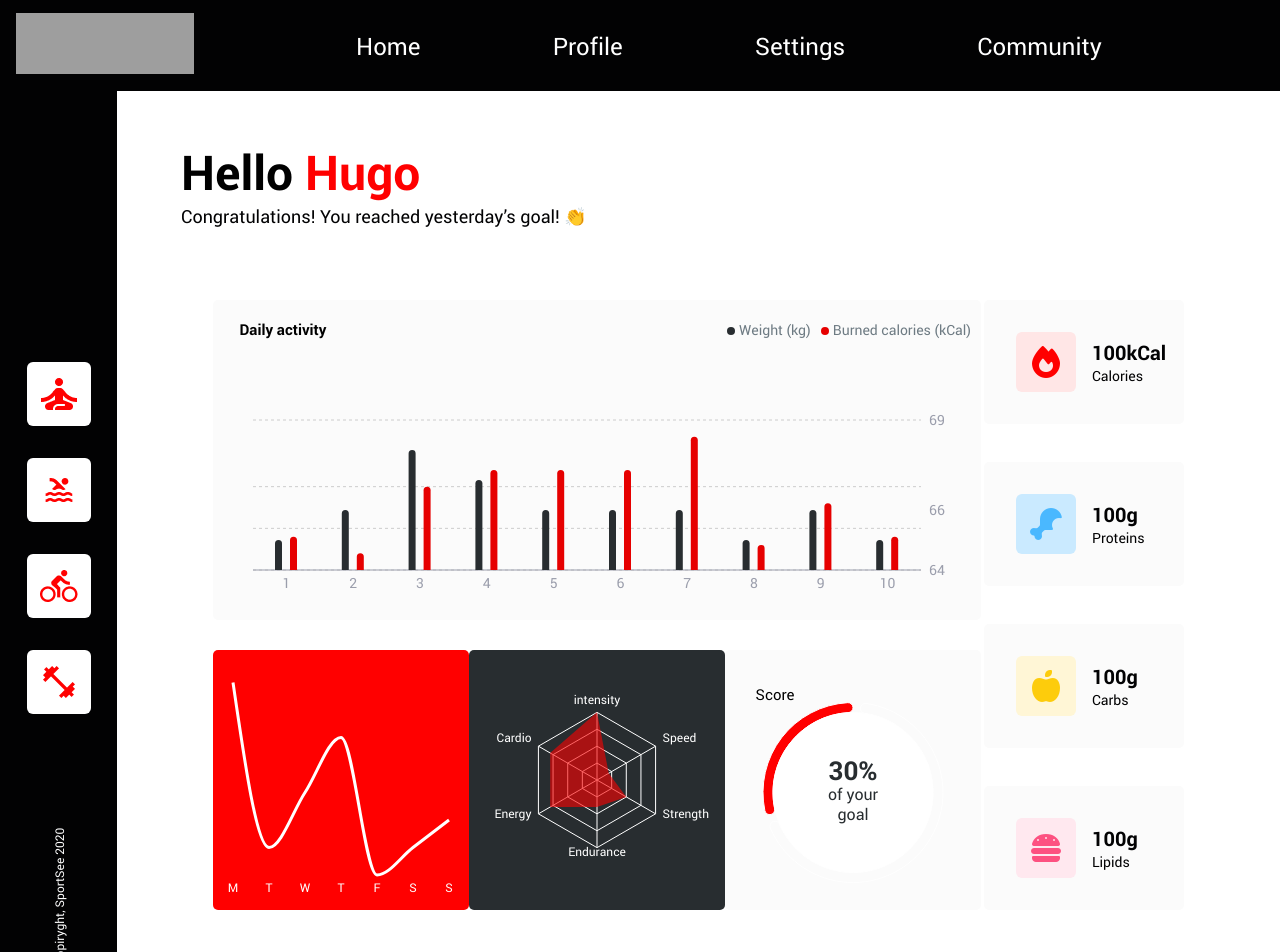
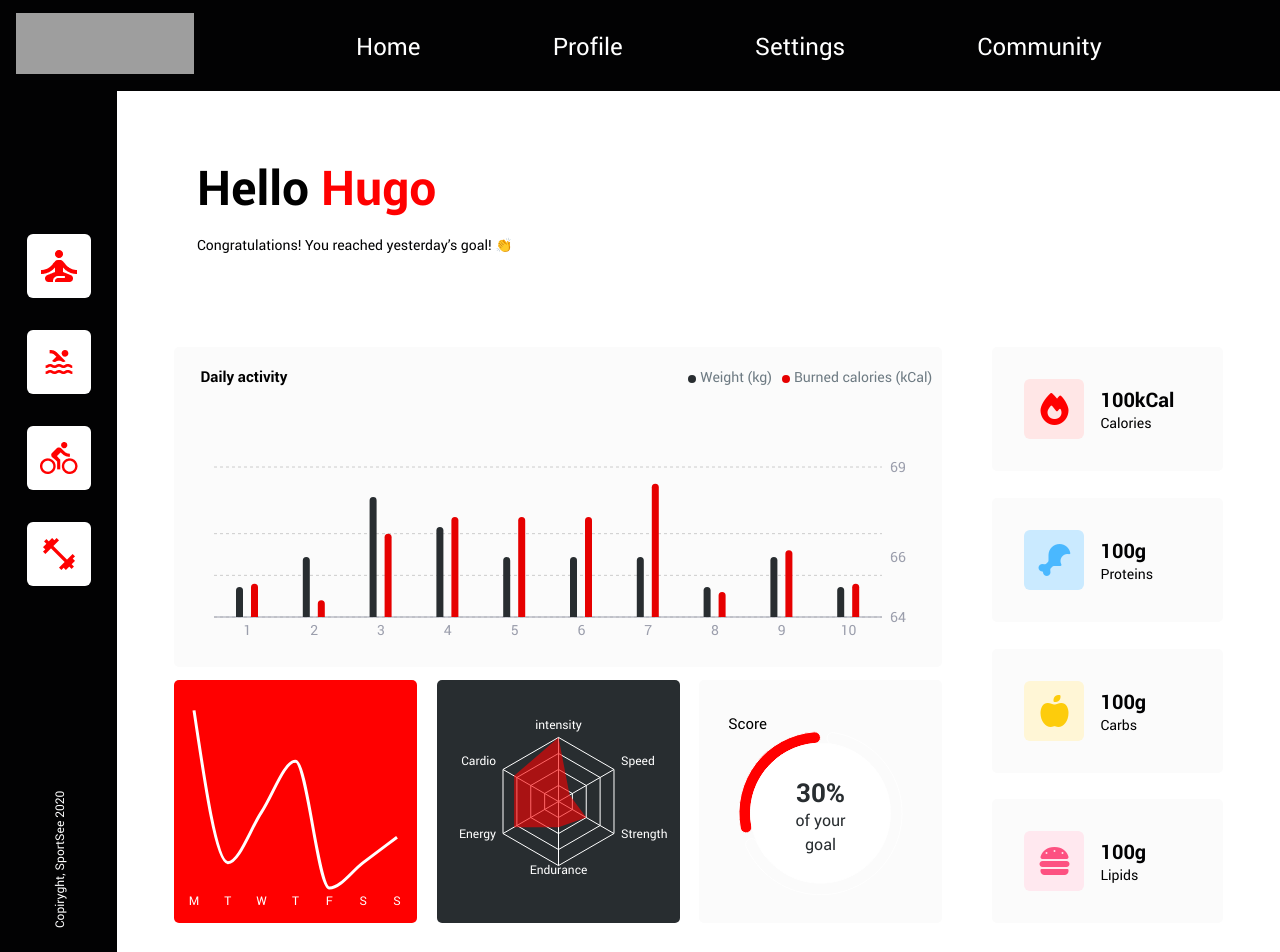
Before and after one commit to Hugolainen/SportSee, a React (Create React App) app in the folder sportsee/: page / in a window 1280 px wide. Shown: the top 952 px of the page. Built offline with nearby package versions, Linux system fonts and the light colour scheme; grey boxes are pictures that could not be loaded.

Commit message:
Finished improving the responsiveness

```diff
--- a/sportsee/src/assets/css/style.css
+++ b/sportsee/src/assets/css/style.css
@@ -73,15 +73,22 @@ a {
 }
 
 .nutritionCard {
-  width: 15vw;
-  min-width: 200px;
+  width: 18vw;
+  min-width: 180px;
   max-width: 258px;
-  height: 124px;
+  min-height: 70px;
+  max-height: 124px;
+  height: 10vw;
   background-color: #fbfbfb;
   border-radius: 5px;
   display: flex;
   align-items: center;
   padding: 32px;
+}
+@media (max-width: 1230px) {
+  .nutritionCard {
+    padding: 15px;
+  }
 }
 .nutritionCard__icon {
   min-width: 60px;
@@ -117,7 +124,10 @@ a {
   font-size: 12px;
   min-width: 200px;
   max-width: 260px;
-  width: 20vw;
+  width: 19vw;
+  min-height: 200px;
+  max-height: 260px;
+  height: 19vw;
 }
 
 .scoreGraph {
@@ -126,8 +136,10 @@ a {
   font-size: 15px;
   min-width: 200px;
   max-width: 260px;
-  width: 20vw;
-  height: 260px;
+  width: 19vw;
+  min-height: 200px;
+  max-height: 260px;
+  height: 19vw;
 }
 .scoreGraph__text {
   font-size: 16px;
@@ -147,8 +159,10 @@ a {
   font-size: 15px;
   min-width: 200px;
   max-width: 260px;
-  width: 20vw;
-  height: 260px;
+  width: 19vw;
+  min-height: 200px;
+  max-height: 260px;
+  height: 19vw;
 }
 .averageSpeedGraph__tooltip {
   background-color: #ffffff;
@@ -163,10 +177,12 @@ a {
 }
 
 .dailyActivityGraph {
-  height: 320px;
   min-width: 630px;
   max-width: 835px;
   width: 60vw;
+  min-height: 270px;
+  max-height: 320px;
+  height: 28vw;
   background-color: #fbfbfb;
   border-radius: 5px;
   font-size: 14px;
@@ -221,10 +237,11 @@ a {
 .sidebar {
   background-color: #020203;
   width: 117px;
-  height: 933px;
+  min-height: 700px;
   max-height: 933px;
+  height: 70vw;
   margin-top: -1px;
-  padding-top: 20%;
+  padding-top: 10%;
   padding-bottom: 150px;
   display: flex;
   flex-direction: column;
@@ -261,16 +278,38 @@ a {
 }
 
 .box {
-  margin: 3rem 4rem;
   width: 100%;
+  display: flex;
+  flex-direction: column;
+  justify-content: space-around;
+  align-content: space-around;
+}
+.box__title {
+  margin-left: 5rem;
+  margin-top: 2rem;
+}
+@media (max-width: 1230px) {
+  .box__title {
+    margin-left: 3rem;
+    margin-top: 2rem;
+  }
+}
+.box__title p {
+  margin-top: 1rem;
+}
+@media (max-width: 1230px) {
+  .box__title p {
+    margin-top: 0.5rem;
+  }
 }
 
 .stats {
   display: flex;
-  justify-content: space-between;
+  justify-content: space-around;
   margin: 2rem;
-  margin-top: 4.5rem;
-  height: 610px;
+  min-height: 500px;
+  max-height: 610px;
+  height: 45vw;
 }
 .stats__activity {
   display: flex;
--- a/sportsee/src/assets/scss/components/_averageSpeedGraph.scss
+++ b/sportsee/src/assets/scss/components/_averageSpeedGraph.scss
@@ -6,8 +6,10 @@
 
     min-width: 200px;
     max-width: 260px;
-    width: 20vw;
-    height: 260px;
+    width: 19vw;
+    min-height: 200px;
+    max-height: 260px;
+    height: 19vw;
 
     &__tooltip{
         background-color: $color-tertiary;
--- a/sportsee/src/assets/scss/components/_dailyActivityGraph.scss
+++ b/sportsee/src/assets/scss/components/_dailyActivityGraph.scss
@@ -1,8 +1,12 @@
 .dailyActivityGraph{
-    height: 320px;
     min-width: 630px;
     max-width: 835px;
     width: 60vw;
+
+    min-height: 270px;
+    max-height: 320px;
+    height: 28vw;
+
     background-color: $color-bgLight;
     border-radius: 5px;
     font-size: 14px;
--- a/sportsee/src/assets/scss/components/_nutritionCard.scss
+++ b/sportsee/src/assets/scss/components/_nutritionCard.scss
@@ -1,14 +1,21 @@
 .nutritionCard{
-    width: 15vw;
-    min-width: 200px;
+    width: 18vw;
+    min-width: 180px;
     max-width: 258px;
-    height: 124px;
+
+    min-height: 70px;
+    max-height: 124px;
+    height: 10vw;
+
     background-color: $color-bgLight;
     border-radius: 5px;
 
     display: flex;
     align-items: center;
     padding: 32px;
+    @media (max-width: 1230px) {
+        padding: 15px;
+    }
 
     &__icon{
         min-width: 60px;
--- a/sportsee/src/assets/scss/components/_radarGraph.scss
+++ b/sportsee/src/assets/scss/components/_radarGraph.scss
@@ -6,5 +6,8 @@
 
     min-width: 200px;
     max-width: 260px;
-    width: 20vw;
+    width: 19vw;
+    min-height: 200px;
+    max-height: 260px;
+    height: 19vw;
 }
--- a/sportsee/src/assets/scss/components/_scoreGraph.scss
+++ b/sportsee/src/assets/scss/components/_scoreGraph.scss
@@ -6,9 +6,11 @@
 
     min-width: 200px;
     max-width: 260px;
-    width: 20vw;
+    width: 19vw;
 
-    height: 260px;
+    min-height: 200px;
+    max-height: 260px;
+    height: 19vw;
 
     &__text{
         font-size: 16px;
--- a/sportsee/src/assets/scss/layouts/_sidebar.scss
+++ b/sportsee/src/assets/scss/layouts/_sidebar.scss
@@ -1,10 +1,13 @@
 .sidebar{
     background-color: $color-secondary;
     width: 117px;
-    height: 933px;
+
+    min-height: 700px;
     max-height: 933px;
+    height: 70vw;
+
     margin-top: -1px;
-    padding-top: 20%;
+    padding-top: 10%;
     padding-bottom: 150px;
 
     display: flex;
--- a/sportsee/src/assets/scss/pages/_stats.scss
+++ b/sportsee/src/assets/scss/pages/_stats.scss
@@ -1,15 +1,37 @@
 .box{
-    margin: 3rem 4rem;
     width: 100%;
+    display: flex;
+    flex-direction: column;
+    justify-content: space-around;
+    align-content: space-around;
+
+    &__title{
+        margin-left: 5rem;
+        margin-top: 2rem;
+
+        @media (max-width: 1230px) {
+            margin-left: 3rem;
+            margin-top: 2rem;
+        }
+
+        & p{
+            margin-top: 1rem;
+
+            @media (max-width: 1230px) {
+                margin-top: 0.5rem;
+            }
+        }
+    }
 }
 
 .stats{
     display: flex;
-    justify-content: space-between;
+    justify-content: space-around;
 
     margin: 2rem;
-    margin-top: 4.5rem;
-    height: 610px;
+    min-height: 500px;
+    max-height: 610px;
+    height: 45vw;
 
     &__activity{
         display: flex;
--- a/sportsee/src/elements/ScoreGraph/ScoreGraph.js
+++ b/sportsee/src/elements/ScoreGraph/ScoreGraph.js
@@ -19,8 +19,8 @@ class ScoreGraph extends Component {
                     <PieChart>
                         <Pie
                             data={data}
-                            innerRadius={80}
-                            outerRadius={90}
+                            innerRadius="60%"
+                            outerRadius="70%"
                             paddingAngle={5}
                             dataKey="value"
                             startAngle={90}
@@ -34,22 +34,29 @@ class ScoreGraph extends Component {
                             <Cell key={`cell-${index}`} fill={colors[index % colors.length]} />
                             ))}
                         </Pie>
-                        <Pie cy="55%" data={filling} dataKey="value" nameKey="name" outerRadius={80} fill="white" />
+                        <Pie
+                            cy="55%"
+                            data={filling}
+                            dataKey="value"
+                            nameKey="name"
+                            outerRadius="60%"
+                            fill="white"
+                        />
                         <text fontSize="15px"
-                            x={50}
-                            y={50}
+                            x="20%"
+                            y="20%"
                             textAnchor="middle"
                             fill="black"
                         >
                         Score </text>
 
-                        <text className="scoreGraph__value" x="50%" y={130}>
+                        <text className="scoreGraph__value" x="50%" y="50%">
                             {data[0].value +"%"}
                         </text>
-                        <text className="scoreGraph__text" x="50%" y={150}>
+                        <text className="scoreGraph__text" x="50%" y="60%">
                             {"of your"}
                         </text>
-                        <text className="scoreGraph__text" x="50%" y={170}>
+                        <text className="scoreGraph__text" x="50%" y="70%">
                             {"goal"}
                         </text>
                     </PieChart>
--- a/sportsee/src/pages/Stats/Stats.js
+++ b/sportsee/src/pages/Stats/Stats.js
@@ -15,8 +15,10 @@ class Stats extends Component {
 
         return (
             <section className="box">
-                <h1> Hello <em> {username} </em> </h1>
-                <p className="textBigger"> Congratulations! You reached yesterday’s goal! 👏 </p>
+                <div className="box__title">
+                    <h1> Hello <em> {username} </em> </h1>
+                    <p> Congratulations! You reached yesterday’s goal! 👏 </p>
+                </div>
 
                 <div className="stats">
                     <div className="stats__activity">
```
Also changed, not shown: 1 other file (tests, documents, lock files or other folders).
